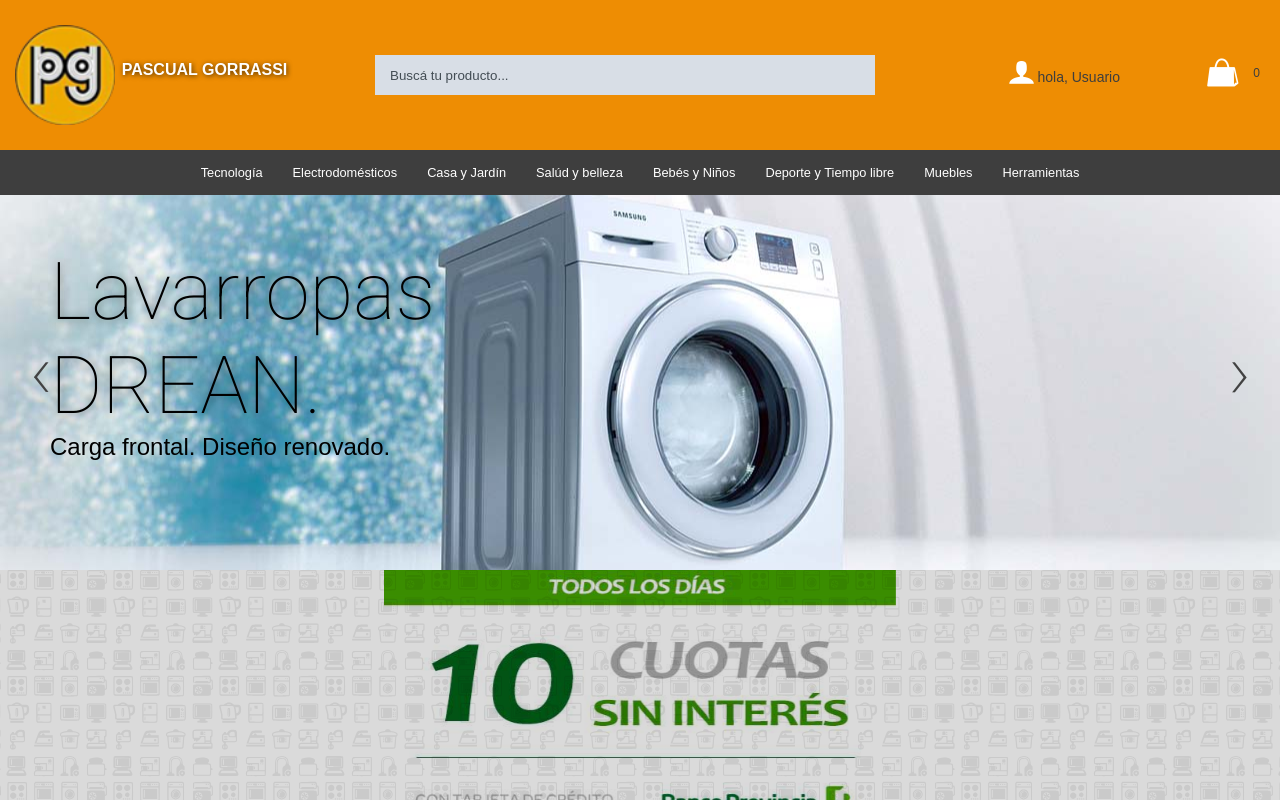
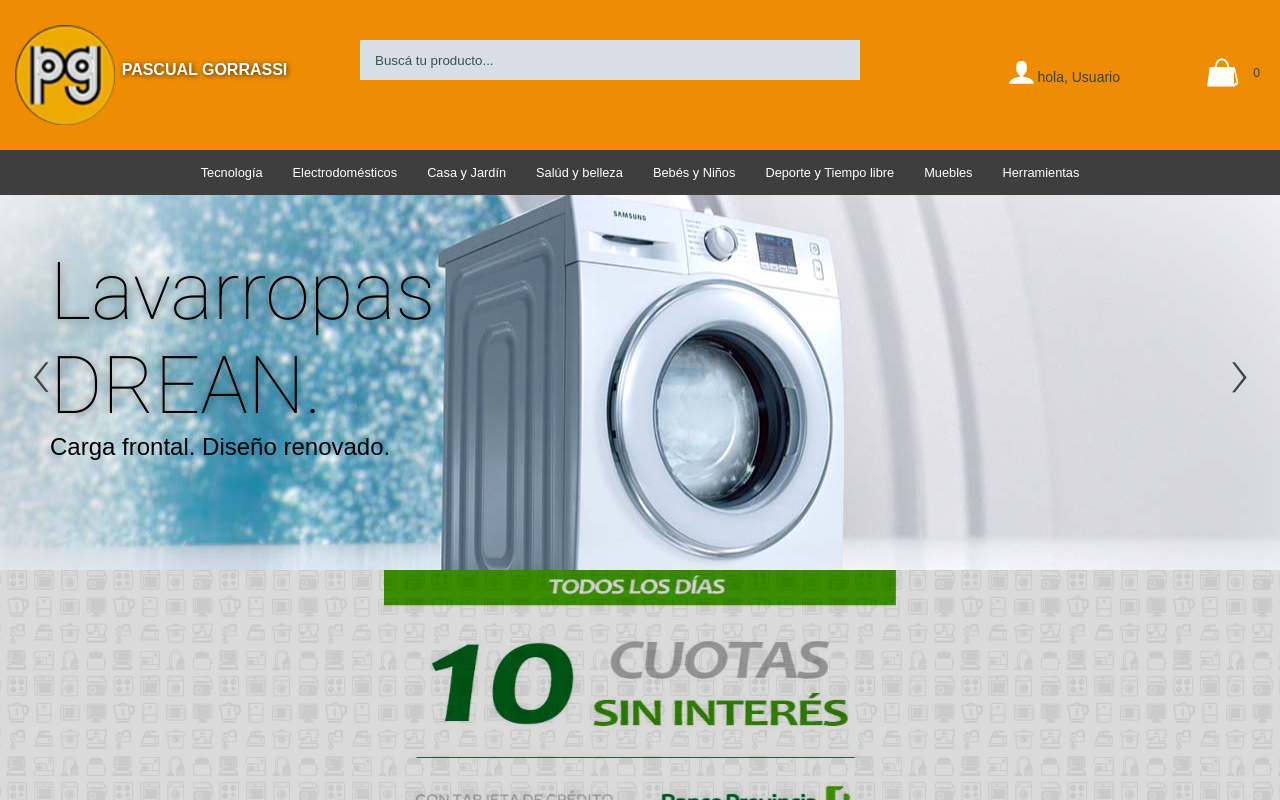
Before and after one commit to 8adg/sitio_pg, a plain HTML site: page index.html in a window 1280 px wide. Drawn offline with nearby package versions, Linux system fonts and the light colour scheme.

Commit message:
ajuste index pedido

```diff
--- a/sass/base.scss
+++ b/sass/base.scss
@@ -295,7 +295,7 @@
 
 /*--------------------------| input busqueda|----------------------------*/
 .box-search{
-padding:55px;
+padding:40px;
 
 }
 
@@ -468,7 +468,7 @@
 }
 .hdr{
   background:$clr_bs_hdr ;
-  min-height: 150px!important;
+  min-height: 100px!important;
 }
 .menu{
   background: $clr_bs_menu;
```
Also changed, not shown: css/base.css.
